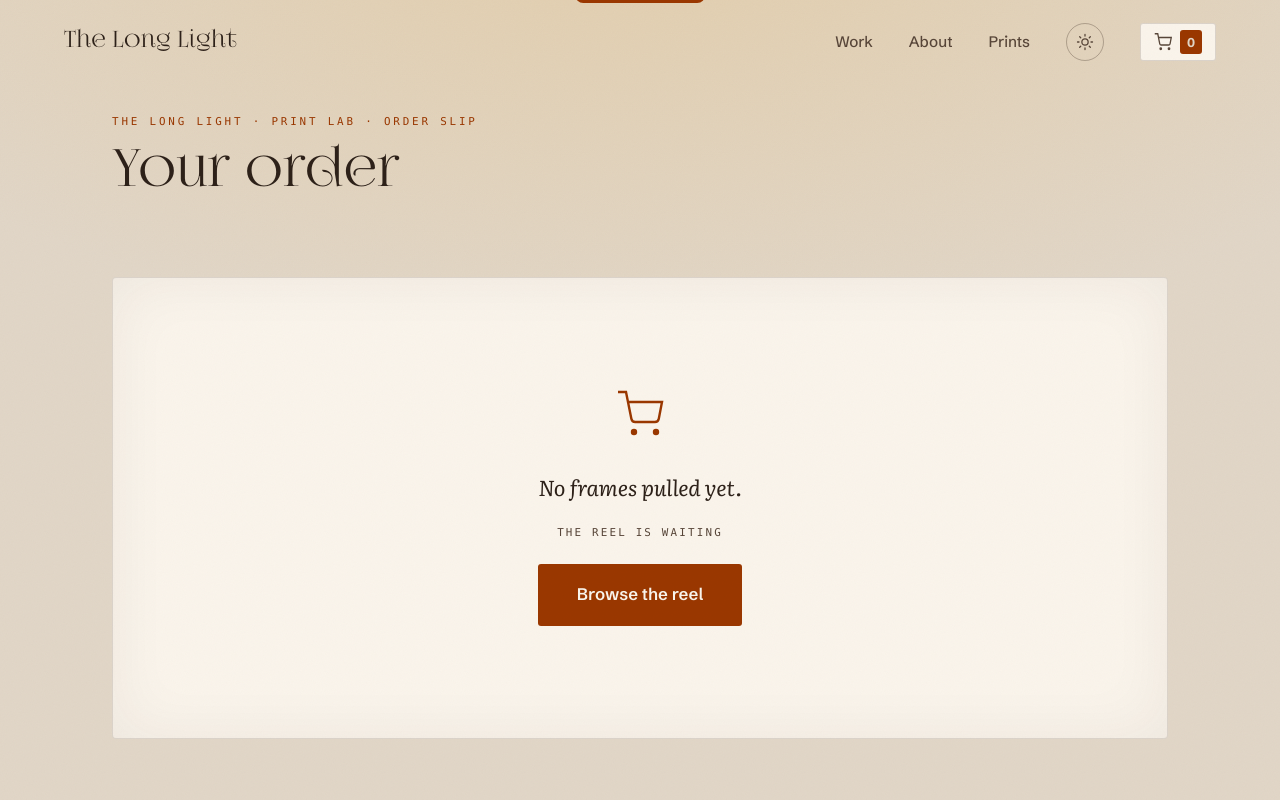
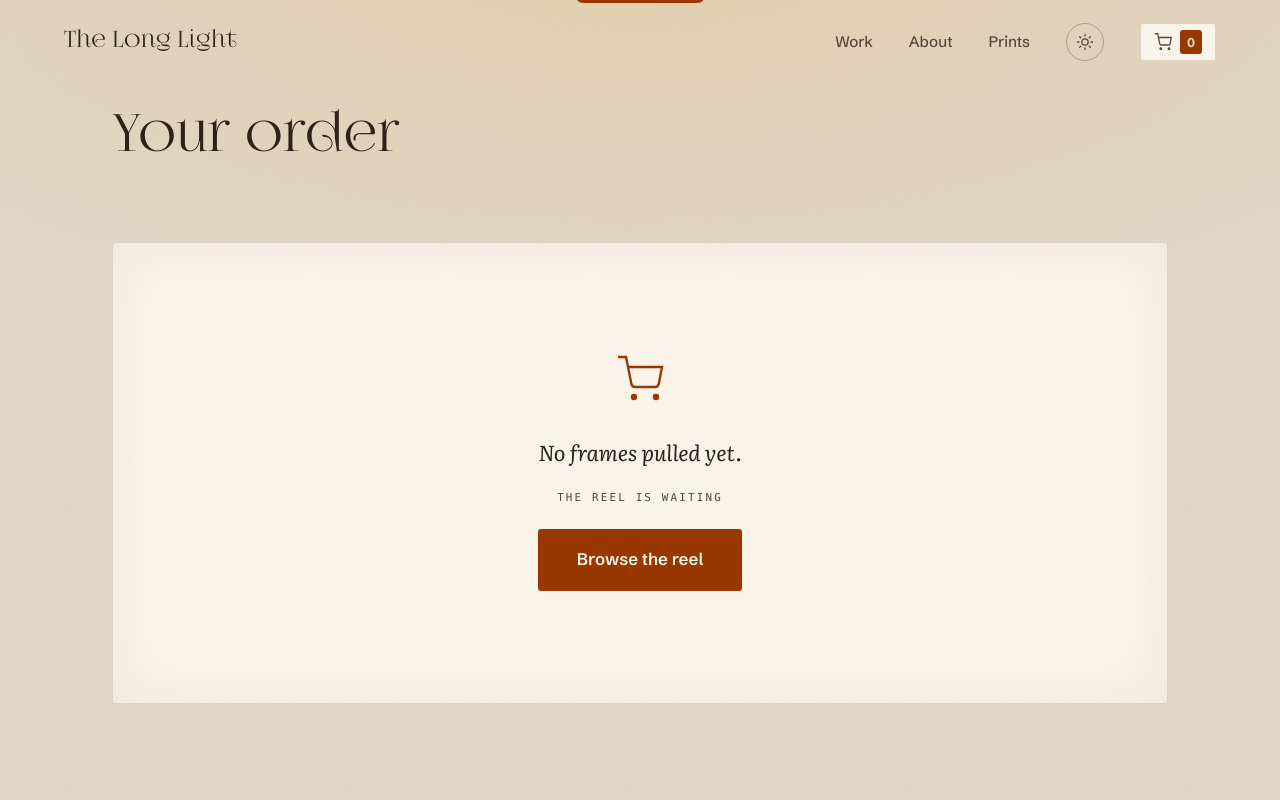
Before and after one commit to BeginnerNS/the-long-light, a website: page cart.html in a window 1280 px wide. Shown: the top 800 px of the page. Drawn offline with nearby package versions, Linux system fonts and the light colour scheme.

Commit message:
Remove the order-slip slug line above the cart title
Co-Authored-By: Claude Opus 4.8 <noreply@anthropic.com>

```diff
--- a/assets/css/cart.css
+++ b/assets/css/cart.css
@@ -31,11 +31,6 @@
 .cart-page__header {
   grid-column: 1 / -1;
   padding-bottom: clamp(1.25rem, 3vh, 2rem);
-}
-.cart-page__slug {
-  font-family: var(--font-edge); font-size: 0.68rem;
-  letter-spacing: 0.26em; color: var(--accent);
-  display: block; margin-bottom: 1rem;
 }
 .cart-page__title {
   font-family: var(--font-title);
--- a/cart.html
+++ b/cart.html
@@ -43,7 +43,6 @@
     <section class="cart-page" id="cart-items">
       <div class="cart-page__inner">
         <div class="cart-page__header">
-          <span class="cart-page__slug">THE LONG LIGHT &middot; PRINT LAB &middot; ORDER SLIP</span>
           <h1 class="cart-page__title">Your order</h1>
         </div>
 
```
